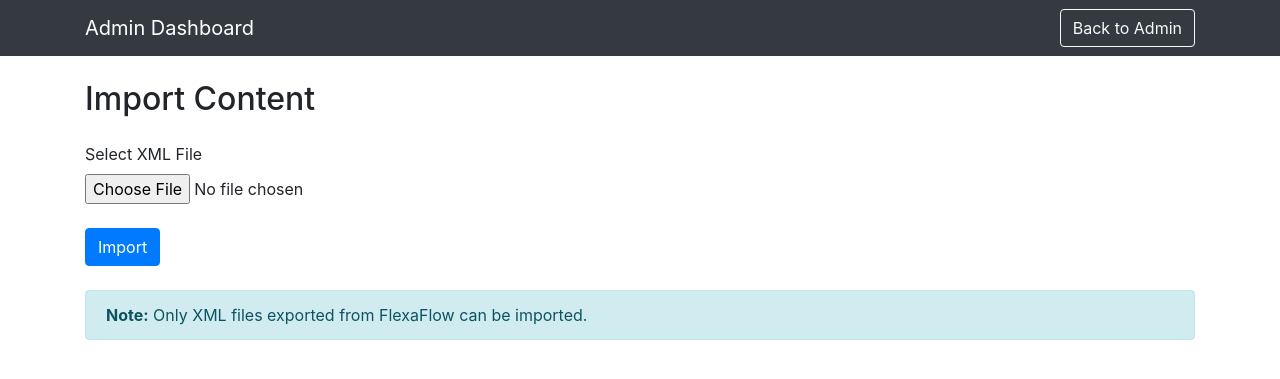
After one commit to flexaflow/flexaflow-flask, a Flask app: page /admin/import in a window 1280 px wide. The commit adds this page. Shown: the top 379 px of the page. Run offline with Flask 3, Linux system fonts and the light colour scheme; the visitor is signed in with stand-in values (Sample User, id 1); some libraries are stand-ins or nearby versions.

Commit message:
Add export and import functionality

```diff
--- a/app.py
+++ b/app.py
@@ -46,6 +46,8 @@ from data_store import (
 from PIL import Image
 import io
 import secrets
+from flask import send_file
+import xml.etree.ElementTree as ET
 
 # Load environment variables
 load_dotenv()
@@ -1377,6 +1379,109 @@ def logout():
     return redirect(url_for("login"))
 
 
+@app.route("/admin/export", methods=["GET"])
+@login_required
+def export_content():
+    """Export all posts and pages as XML"""
+    FLEXAFLOW_VERSION = "1.0.0"
+    export_time = datetime.datetime.utcnow().replace(microsecond=0).isoformat() + "Z"
+    site_settings = get_site_settings()
+    site_title = site_settings.get("site_title", "site").strip().lower().replace(" ", "_")
+    # Compose filename: flexaflow(v1.0.0)_sitename_YYYYMMDDTHHMMSSZ.xml
+    timestamp = datetime.datetime.utcnow().strftime('%Y%m%dT%H%M%SZ')
+    filename = f"flexaflow_{FLEXAFLOW_VERSION}_export_{site_title}_{timestamp}.xml"
+
+    root = ET.Element("flexaflow_export", version="1.0", exported_at=export_time)
+
+    # Export pages
+    pages_elem = ET.SubElement(root, "pages")
+    for slug, page in get_pages().items():
+        page_elem = ET.SubElement(pages_elem, "page", slug=slug)
+        for k, v in page.items():
+            child = ET.SubElement(page_elem, k)
+            child.text = str(v) if v is not None else ""
+
+    # Export posts
+    posts_elem = ET.SubElement(root, "posts")
+    for slug, post in get_posts().items():
+        post_elem = ET.SubElement(posts_elem, "post", slug=slug)
+        for k, v in post.items():
+            if isinstance(v, list):
+                list_elem = ET.SubElement(post_elem, k)
+                for item in v:
+                    item_elem = ET.SubElement(list_elem, "item")
+                    item_elem.text = str(item)
+            else:
+                child = ET.SubElement(post_elem, k)
+                child.text = str(v) if v is not None else ""
+
+    # Serialize XML to memory
+    xml_bytes = ET.tostring(root, encoding="utf-8", xml_declaration=True)
+    return send_file(
+        io.BytesIO(xml_bytes),
+        mimetype="application/xml",
+        as_attachment=True,
+        download_name=filename,
+    )
+
+
+@app.route("/admin/import", methods=["GET", "POST"])
+@login_required
+def import_content():
+    """Import posts and pages from uploaded XML, skipping duplicates"""
+    if request.method == "POST":
+        file = request.files.get("file")
+        if not file or not file.filename.endswith(".xml"):
+            flash("Please upload a valid XML file.", "error")
+            return redirect(url_for("import_content"))
+        try:
+            tree = ET.parse(file)
+            root = tree.getroot()
+            # Get existing slugs
+            existing_page_slugs = set(get_pages().keys())
+            existing_post_slugs = set(get_posts().keys())
+            skipped_pages = []
+            skipped_posts = []
+            imported_pages = 0
+            imported_posts = 0
+            # Import pages
+            pages_elem = root.find("pages")
+            if pages_elem is not None:
+                for page_elem in pages_elem.findall("page"):
+                    slug = page_elem.attrib.get("slug")
+                    if not slug or slug in existing_page_slugs:
+                        skipped_pages.append(slug)
+                        continue
+                    page_data = {child.tag: child.text for child in page_elem}
+                    add_page(slug, page_data)
+                    imported_pages += 1
+            # Import posts
+            posts_elem = root.find("posts")
+            if posts_elem is not None:
+                for post_elem in posts_elem.findall("post"):
+                    slug = post_elem.attrib.get("slug")
+                    if not slug or slug in existing_post_slugs:
+                        skipped_posts.append(slug)
+                        continue
+                    post_data = {}
+                    for child in post_elem:
+                        if child.tag in ("tags",):
+                            post_data[child.tag] = [item.text for item in child.findall("item")]
+                        else:
+                            post_data[child.tag] = child.text
+                    add_post(slug, post_data)
+                    imported_posts += 1
+            update_tag_counts()
+            msg = f"Import successful! Imported {imported_pages} pages and {imported_posts} posts."
+            if skipped_pages or skipped_posts:
+                msg += f" Skipped {len(skipped_pages)} pages and {len(skipped_posts)} posts due to duplicate slugs."
+            flash(msg, "success")
+        except Exception as e:
+            flash(f"Import failed: {e}", "error")
+        return redirect(url_for("admin"))
+    return render_template("import.html")
+
+
 if __name__ == "__main__":
     # Get port from environment variable or default to 5000
     port = int(os.environ.get("PORT", 5000))
--- a/templates/admin.html
+++ b/templates/admin.html
@@ -20,6 +20,12 @@
     </nav>
 
     <div class="container mt-4">
+        <!-- Export/Import Buttons -->
+        <div class="mb-4 d-flex justify-content-end">
+            <a href="{{ url_for('export_content') }}" class="btn btn-success mr-2">Export as XML</a>
+            <a href="{{ url_for('import_content') }}" class="btn btn-info">Import from XML</a>
+        </div>
+
         <ul class="nav nav-tabs mb-4">
             <li class="nav-item">
                 <a class="nav-link active" href="#pages" data-toggle="tab">Pages</a>
--- /dev/null
+++ b/templates/import.html
@@ -0,0 +1,40 @@
+<!DOCTYPE html>
+<html lang="en">
+<head>
+    <meta charset="UTF-8">
+    <title>Import Content - Admin</title>
+    <link rel="icon" type="image/x-icon" href="{{ settings.favicon }}">
+    <link rel="stylesheet" href="https://maxcdn.bootstrapcdn.com/bootstrap/4.5.2/css/bootstrap.min.css">
+</head>
+<body>
+    <nav class="navbar navbar-dark bg-dark mb-4">
+        <div class="container">
+            <a class="navbar-brand" href="/admin">Admin Dashboard</a>
+            <div>
+                <a href="/admin" class="btn btn-outline-light">Back to Admin</a>
+            </div>
+        </div>
+    </nav>
+    <div class="container mt-4">
+        <h2>Import Content</h2>
+        <form method="post" enctype="multipart/form-data" class="mt-4">
+            <div class="form-group">
+                <label for="file">Select XML File</label>
+                <input type="file" class="form-control-file" id="file" name="file" accept=".xml" required>
+            </div>
+            <button type="submit" class="btn btn-primary mt-2">Import</button>
+        </form>
+        <div class="alert alert-info mt-4">
+            <strong>Note:</strong> Only XML files exported from FlexaFlow can be imported.
+        </div>
+        {% with messages = get_flashed_messages(with_categories=true) %}
+            {% if messages %}
+                {% for category, message in messages %}
+                    <div class="alert alert-{{ category }} mt-3">{{ message }}</div>
+                {% endfor %}
+            {% endif %}
+        {% endwith %}
+    </div>
+    <script src="https://cdn.jsdelivr.net/npm/bootstrap@4.5.2/dist/js/bootstrap.bundle.min.js"></script>
+</body>
+</html>
```
Also changed, not shown: requirements.txt (+9 -10 lines).
